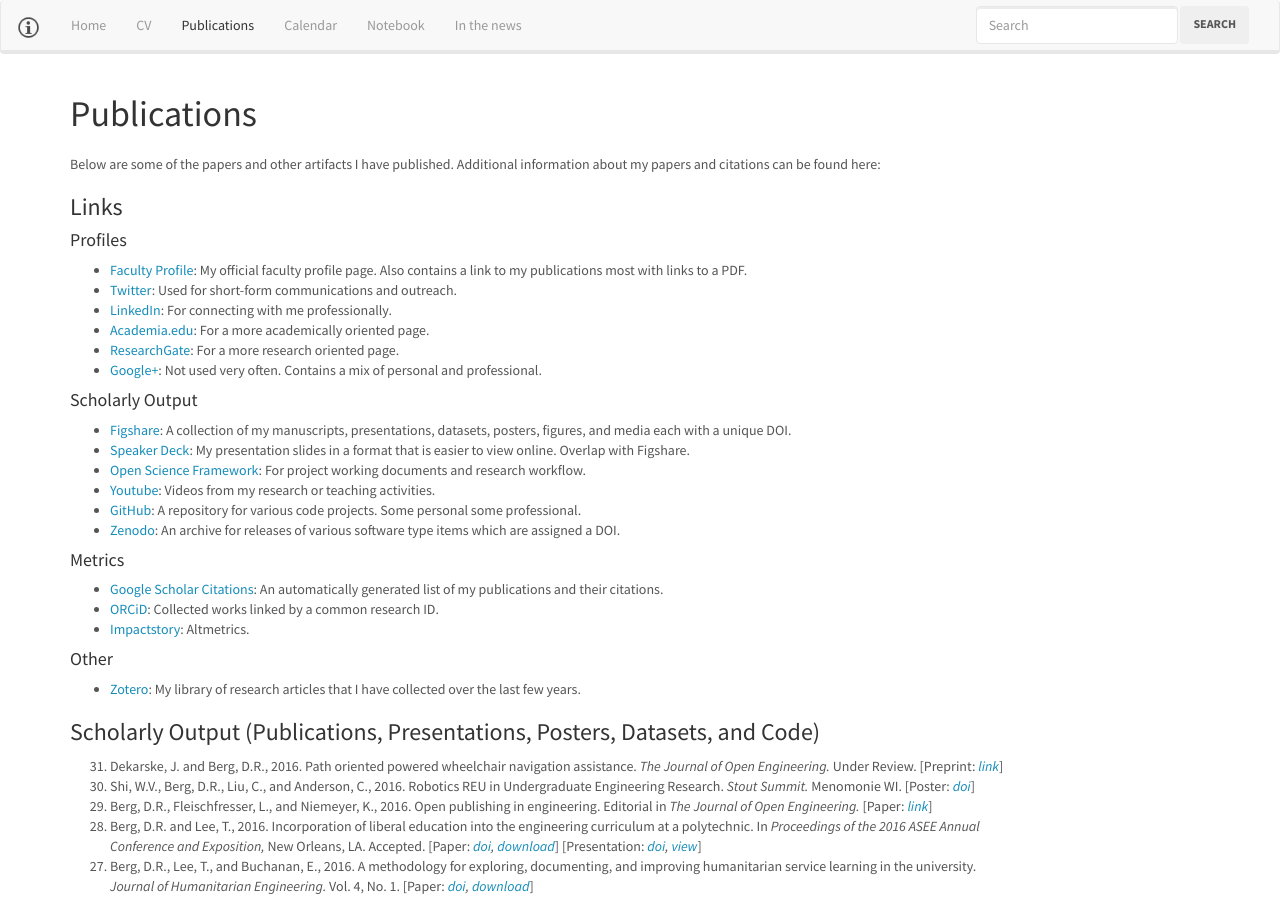
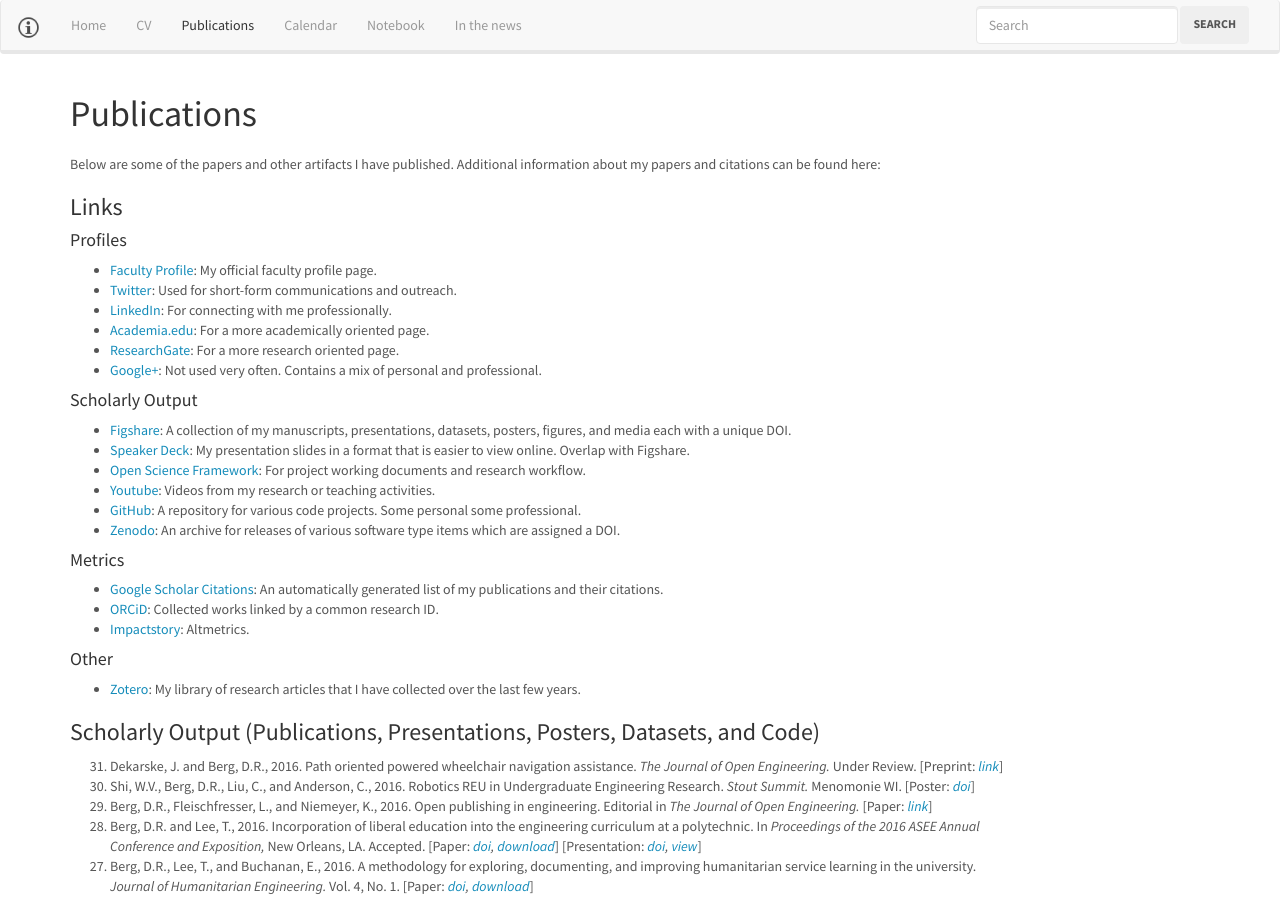
Before and after one commit to devinberg/devinberg.com, a Jekyll site: the page built from publications/index.md, in a window 1280 px wide and 900 px high. Built offline with Jekyll 4.4.1, drawn with Linux system fonts in a browser that asks for light colours; nearby versions of some CDN libraries; comment, search, counter and statistics services are not loaded.

```diff
--- a/publications/index.md
+++ b/publications/index.md
@@ -9,7 +9,7 @@
 
 <h4>Profiles</h4>
 <ul>
-<li><a href="http://www.uwstout.edu/faculty/bergdev">Faculty Profile</a>: My official faculty profile page. Also contains a link to my publications most with links to a PDF.</li>
+<li><a href="http://www.uwstout.edu/faculty/bergdev">Faculty Profile</a>: My official faculty profile page.</li>
 <li><a href="http://www.twitter.com/devinberg">Twitter</a>: Used for short-form communications and outreach.</li>
 <li><a href="http://www.linkedin.com/in/devinberg">LinkedIn</a>: For connecting with me professionally.</li>
 <li><a href="https://uwstout.academia.edu/DevinBerg">Academia.edu</a>: For a more academically oriented page.</li>
```
